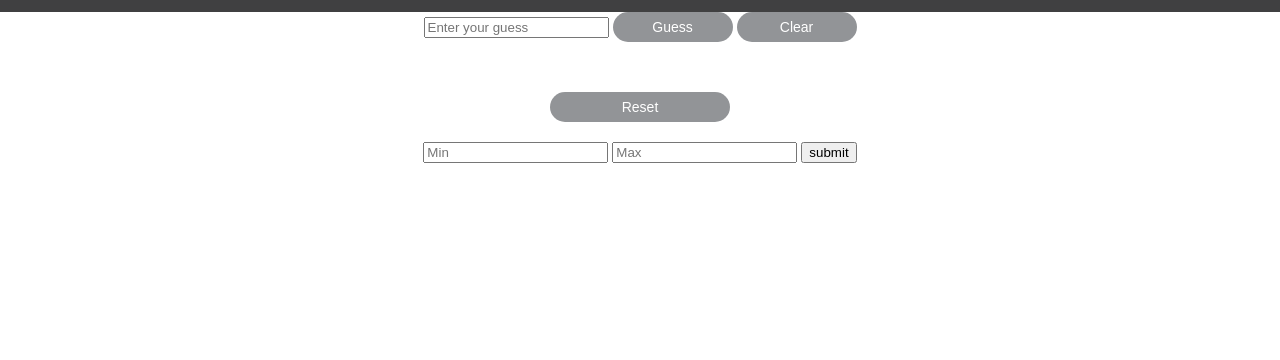
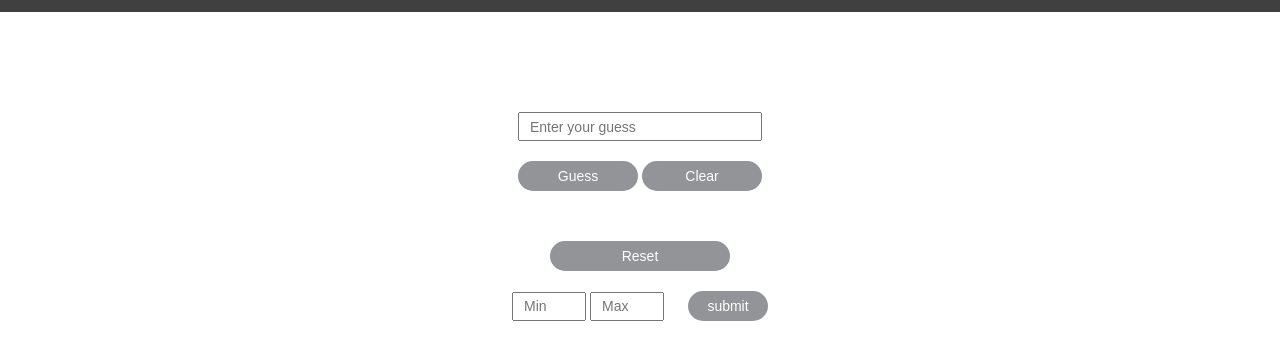
Before and after one commit to osman5019/Turing-NumberGuesser, a plain HTML site: page index.html in a window 1280 px wide. Shown: the part 48-408 px from the top of the page. Drawn offline with nearby package versions, Linux system fonts and the light colour scheme.

Commit message:
add input styles

```diff
--- a/style.css
+++ b/style.css
@@ -24,8 +24,7 @@ button:focus, input:focus {
 	color: #ED458B;
 }
 
-
-input[type="text"]{
+#guess {
 	width: 220px;
 	height: 5px;
 	padding: 10px;
@@ -37,6 +36,46 @@ input[type="text"]{
 	font-size: 14px;
 	color: #000;
 	display: block;
+}
+
+#min, #max {
+	width: 50px;
+	height: 5px;
+	padding: 10px;
+	margin: 0 auto;
+	margin-bottom: 20px;
+	font-family: Open-sans, sans-serif;
+	font-weight: 300;
+	font-size: 14px;
+	color: #000;
+	display: inline-block;
+}
+
+#min-max {
+	display: block;
+}
+.disabled {
+	background: #D0D2D3;
+	color: #fff;
+}
+
+#submit {
+	border-radius: 50px;
+	border: none;
+	background: #929497;
+	width: 80px;
+	height: 30px;
+	margin-bottom: 20px;
+	margin-left: 20px;
+	font-family: Open-sans, sans-serif;
+	font-weight: 300;
+	font-size: 14px;
+	color: #fff;
+}
+
+#submit:hover {
+	background: #EB008B;
+	color: #fff;
 }
 
 .interact {
```
